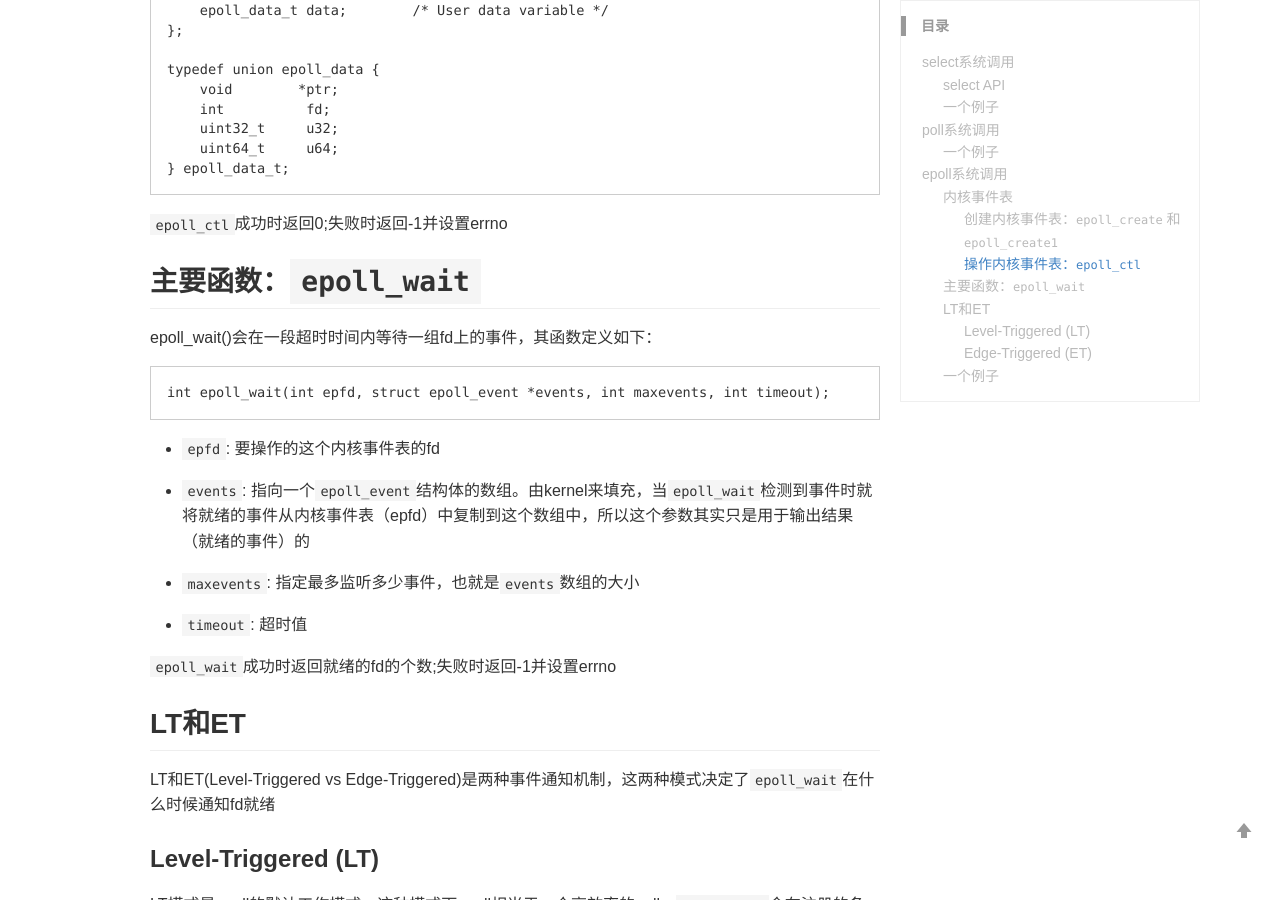
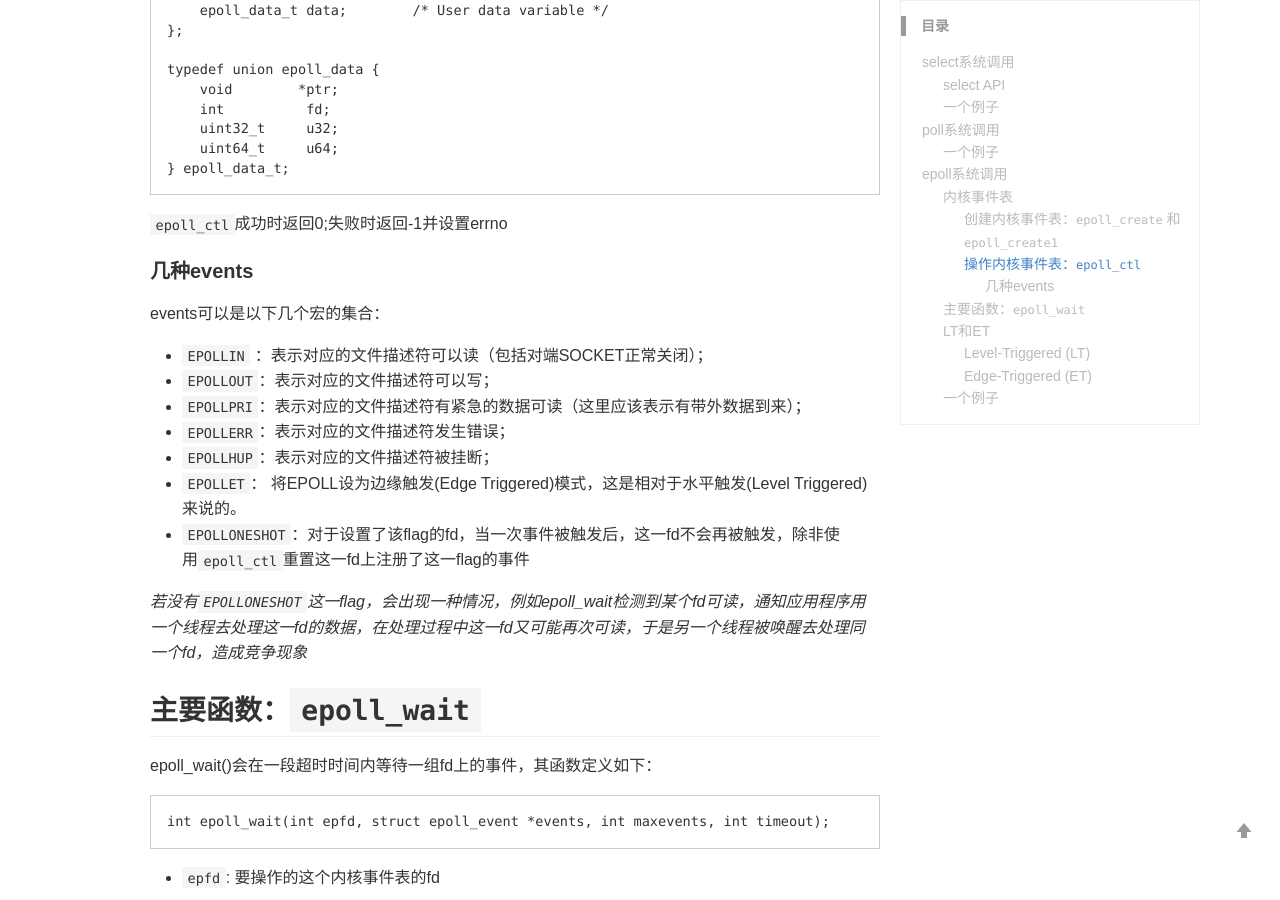
Before and after one commit to SamFrancisco30/SamFrancisco.github.io, a Jekyll site: the page built from _posts/2023-09-18-linux-webserver-study-epoll.md, in a window 1280 px wide and 900 px high, scrolled down 4296 px. Built offline with Jekyll 4.4.1, drawn with Linux system fonts in a browser that asks for light colours; comment, search, counter and statistics services are not loaded; a style sheet for code colours, icons or effects is not loaded; some of the changed text lies outside the part shown.

Commit message:
update post

````diff
--- a/_posts/2023-09-18-linux-webserver-study-epoll.md
+++ b/_posts/2023-09-18-linux-webserver-study-epoll.md
@@ -180,6 +180,18 @@ typedef union epoll_data {
 
 `epoll_ctl`成功时返回0;失败时返回-1并设置errno
 
+#### 几种events
+events可以是以下几个宏的集合：
+* `EPOLLIN` ：表示对应的文件描述符可以读（包括对端SOCKET正常关闭）；
+* `EPOLLOUT`：表示对应的文件描述符可以写；
+* `EPOLLPRI`：表示对应的文件描述符有紧急的数据可读（这里应该表示有带外数据到来）；
+* `EPOLLERR`：表示对应的文件描述符发生错误；
+* `EPOLLHUP`：表示对应的文件描述符被挂断；
+* `EPOLLET`： 将EPOLL设为边缘触发(Edge Triggered)模式，这是相对于水平触发(Level Triggered)来说的。
+* `EPOLLONESHOT`：对于设置了该flag的fd，当一次事件被触发后，这一fd不会再被触发，除非使用`epoll_ctl`重置这一fd上注册了这一flag的事件
+
+*若没有`EPOLLONESHOT`这一flag，会出现一种情况，例如epoll_wait检测到某个fd可读，通知应用程序用一个线程去处理这一fd的数据，在处理过程中这一fd又可能再次可读，于是另一个线程被唤醒去处理同一个fd，造成竞争现象*
+
 ## 主要函数：`epoll_wait`
 epoll_wait()会在一段超时时间内等待一组fd上的事件，其函数定义如下：
 ```
````
